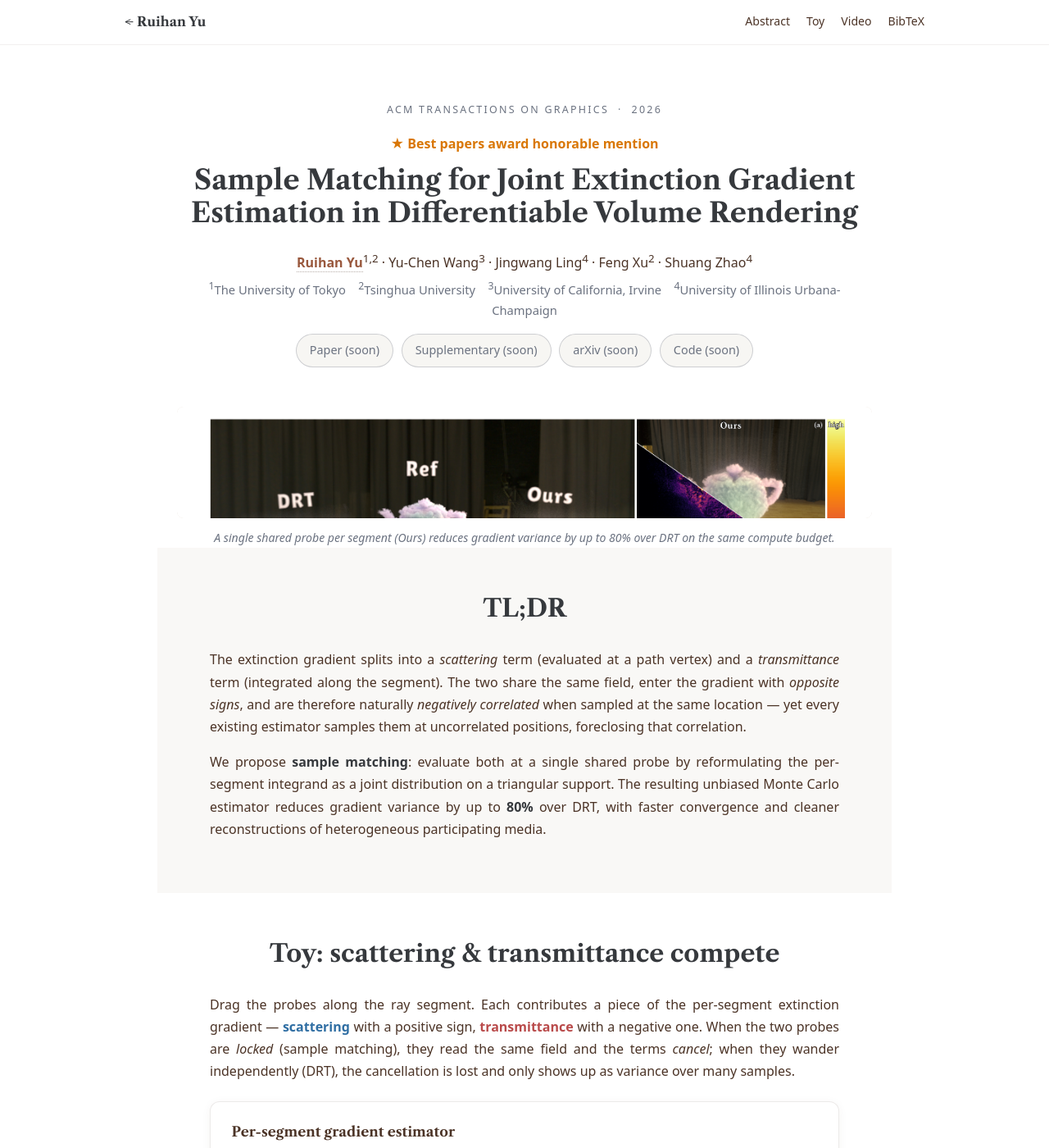
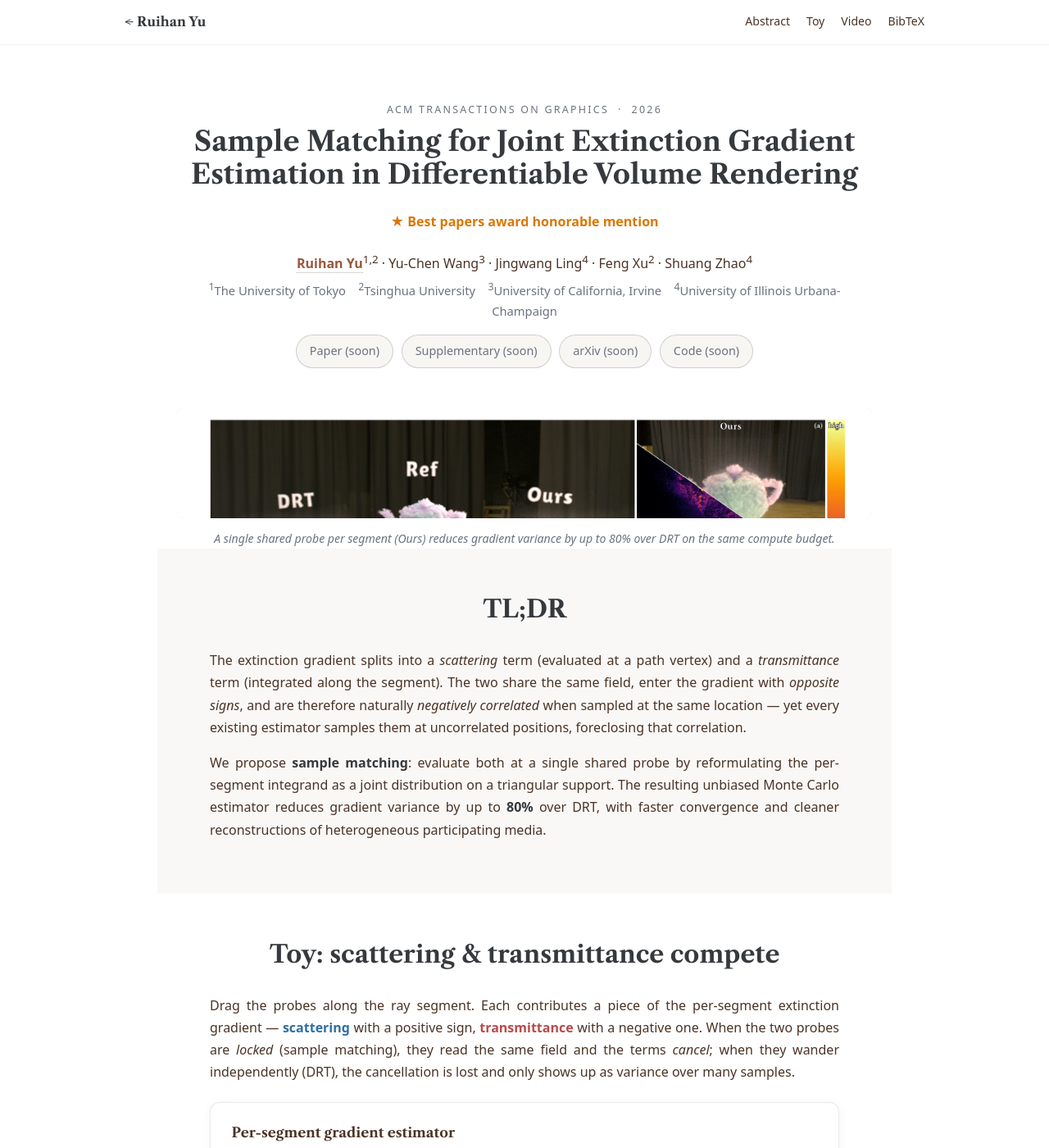
Before and after one commit to AuroraRyan0301/AuroraRyan0301.github.io, a Jekyll site: the page built from samplematching/index.html, in a window 1280 px wide and 1400 px high. Shown: the whole window at 82% size. Built offline with Jekyll 4.4.1, drawn with Linux system fonts in a browser that asks for light colours.

Commit message:
SM hero: move award badge under the title
Sits below the title, above the author line, still as plain
bold-orange "★ Best papers award honorable mention" with no frame.

```diff
--- a/assets/css/project.scss
+++ b/assets/css/project.scss
@@ -121,7 +121,7 @@ section.sect--frag-inner {
 /* ---- Best-paper award (plain orange, bold, no frame) ------------------ */
 
 .award {
-  margin: 0.65rem 0 0;
+  margin: 0 0 1.3rem;
   font-size: 1rem;
   font-weight: 700;
   color: #d97706;
--- a/samplematching/index.html
+++ b/samplematching/index.html
@@ -110,11 +110,11 @@ sitemap: false
 
     <section class="hero">
       <p class="eyebrow">ACM Transactions on Graphics &nbsp;&middot;&nbsp; 2026</p>
-      <p class="award">Best papers award honorable mention</p>
-      <h1 class="hero__title" style="margin-top: 0.6rem;">
+      <h1 class="hero__title">
         Sample Matching for Joint Extinction Gradient<br>
         Estimation in Differentiable Volume Rendering
       </h1>
+      <p class="award">Best papers award honorable mention</p>
 
       <p class="hero__authors">
         <a class="me" href="{{ '/' | relative_url }}">Ruihan Yu</a><sup>1,2</sup> &middot;
```
